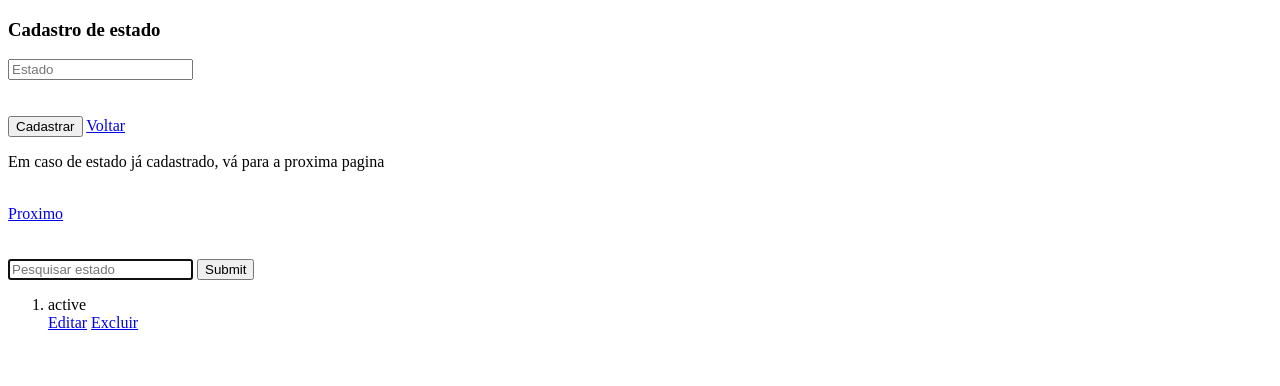
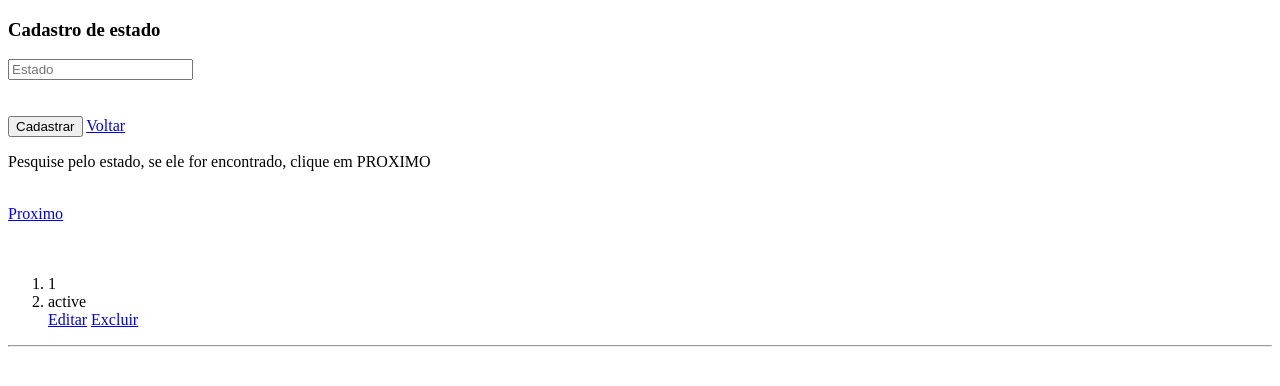
Before and after one commit to Luysd2/CadastroCidadeEstado, a PHP site: page /cadastroUF.php in a window 1280 px wide. Shown: the top 386 px of the page. Run offline with PHP 8.4, Linux system fonts and the light colour scheme; tables that the repository leaves empty or names only in its code hold one stand-in row (values such as "Sample post").

Commit message:
escluir algumas linhas e adicionei outras

```diff
--- a/cadastroUF.php
+++ b/cadastroUF.php
@@ -19,7 +19,7 @@
     <br>
     <input type="submit" value="Cadastrar" name="cad">
     <a href="index.php"> Voltar </a>
-    <p>Em caso de estado já cadastrado, vá para a proxima pagina</p>
+    <p>Pesquise pelo estado, se ele for encontrado, clique em PROXIMO</p>
     <br>
     <a href="cadastroCity.php"> Proximo </a>
     </form>
@@ -27,36 +27,29 @@
     <br>
     <br>
 
-    <form action="cadastroUF.php">
+    <tbody>
     <?php
     $pesquisa = $_POST['pesquisa'] ?? '';
     include "conexao.php";
 
-    $sql = "SELECT * FROM tb_estado WHERE estado LIKE '%$pesquisa%'";
+    $sql = "SELECT * FROM tb_estado ";
     $dados = mysqli_query($conn , $sql);
 
-    ?>
-
-    <input type="search" name="pesquisa" placeholder="Pesquisar estado" autofocus>
-    <input type="submit">
-
-    <tbody>
-        <?php
             while($linha = mysqli_fetch_assoc($dados)){
                 $cod_id = $linha['id_estado'];
                 $estado = $linha['estado'];
 
-
-
                 echo "<ol>
+                        <li>$cod_id</li>
                         <li>$estado</li>
-                        <a href='cadastro_edit.php?id=$cod_id'>Editar</a>  <a href='excluir.php?id=$cod_id'>Excluir</a>
+                        <a href='cadastro_edit.php?id=$cod_id'>Editar</a>  <a href='excluirUF.php?id=$cod_id'>Excluir</a>
                     </ol>";
+                    echo "<hr>";
             }
 
 
             ?>
     </tbody>
-    </form>
+
 </body>
 </html>
```
